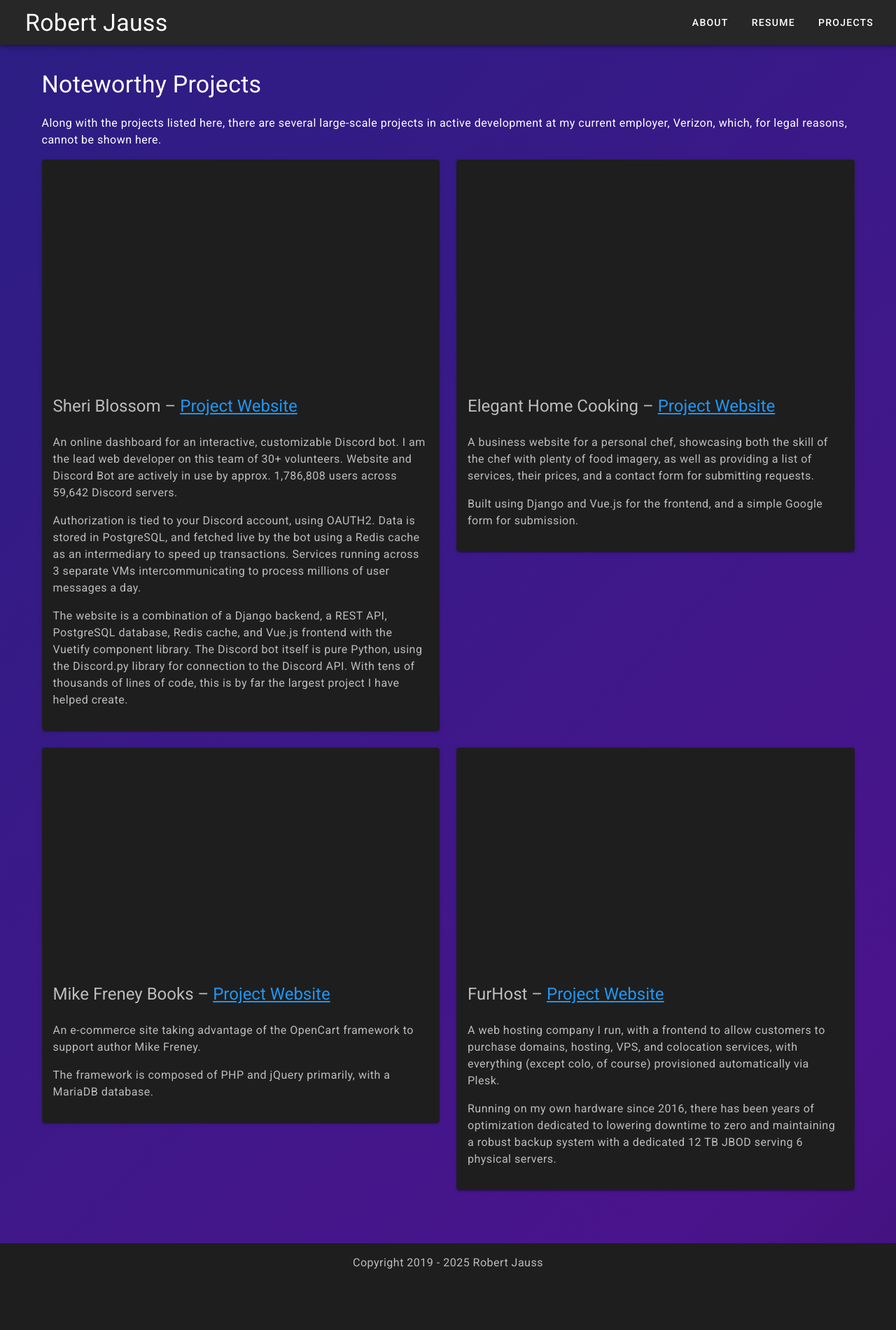
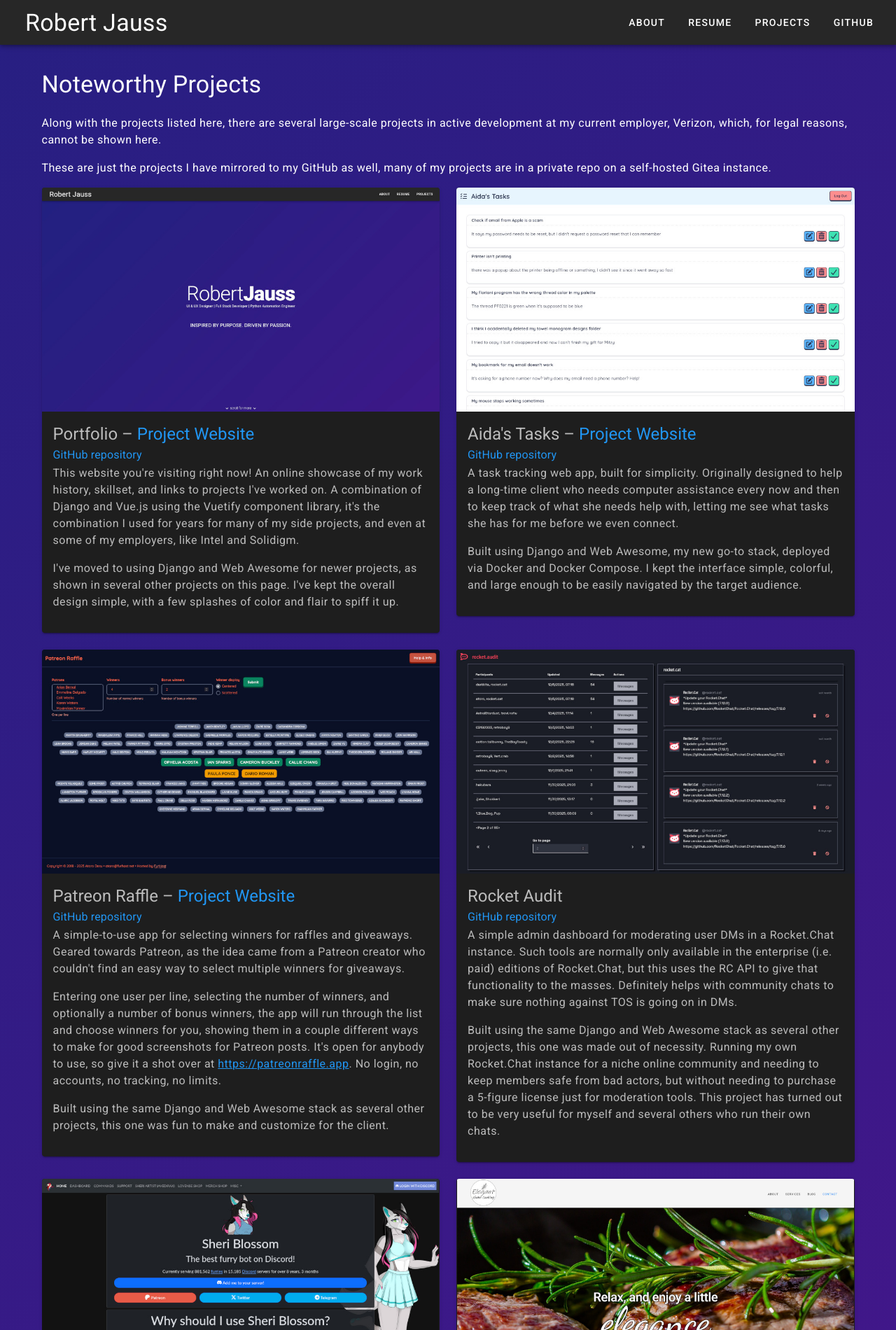
Before and after one commit to robertjauss/Portfolio, a Django app: page /projects/ in a window 1280 px wide. Shown: the top 1900 px of the page at 70% size. Before the commit the page ends 1813 px from the top, so only its background shows below. Run offline with Django 4.2, Linux system fonts and the light colour scheme; some libraries are stand-ins or nearby versions.

Commit message:
Adding new projects and link to GitHb

```diff
--- a/templates/base.html
+++ b/templates/base.html
@@ -94,6 +94,7 @@
           {name: 'About', url: '{% url "about" %}'},
           {name: 'Resume', url: '{% url "resume" %}'},
           {name: 'Projects', url: '{% url "projects" %}'},
+          {name: 'GitHub', url: 'https://github.com/robertjauss/'},
         ],
         {% block data %}{% endblock %}
       },
--- a/templates/projects.html
+++ b/templates/projects.html
@@ -10,16 +10,94 @@
   <h4 class="text-h4 my-6">Noteworthy Projects</h4>
   <p class="text-body-1">Along with the projects listed here, there are several large-scale projects in active
   development at my current employer, Verizon, which, for legal reasons, cannot be shown here.</p>
+  <p class="text-body-1">These are just the projects I have mirrored to my GitHub as well, many of my projects are in
+  a private repo on a self-hosted Gitea instance.</p>
 
   <v-row>
 
     <v-col cols="12" lg="6">
       <v-card>
-        <v-img src="{% static "images/sheri.bot.jpg" %}" contain></v-img>
+        <v-img src="{% static "images/Portfolio.jpg" %}" contain></v-img>
         <v-card-text class="text-body-1">
-          <h5 class="text-h5 mb-6">Sheri Blossom &ndash; <a href="https://sheri.bot" target="_blank">Project Website</a></h5>
+          <h5 class="text-h5">Portfolio &ndash; <a href="https://jauss.dev" target="_blank" class="text-decoration-none">Project Website</a></h5>
+          <span class="text-subtitle-1 mb-6">
+            <a href="https://github.com/robertjauss/Portfolio" target="_blank" class="text-decoration-none">GitHub repository</a>
+          </span>
+          <p>This website you're visiting right now! An online showcase of my work history, skillset, and links to
+            projects I've worked on. A combination of Django and Vue.js using the Vuetify component library, it's the
+            combination I used for years for many of my side projects, and even at some of my employers, like Intel and
+            Solidigm.</p>
+          <p>I've moved to using Django and Web Awesome for newer projects, as shown in several other projects on this
+            page. I've kept the overall design simple, with a few splashes of color and flair to spiff it up.</p>
+        </v-card-text>
+      </v-card>
+    </v-col>
+
+    <v-col cols="12" lg="6">
+      <v-card>
+        <v-img src="{% static "images/AidasTasks.jpg" %}" contain></v-img>
+        <v-card-text class="text-body-1">
+          <h5 class="text-h5">Aida's Tasks &ndash; <a href="https://demo.aidaslist.xyz" target="_blank" class="text-decoration-none">Project Website</a></h5>
+          <span class="text-subtitle-1 mb-6">
+            <a href="https://github.com/robertjauss/aidas-list" target="_blank" class="text-decoration-none">GitHub repository</a>
+          </span>
+          <p>A task tracking web app, built for simplicity. Originally designed to help a long-time client who needs
+            computer assistance every now and then to keep track of what she needs help with, letting me see what
+            tasks she has for me before we even connect.</p>
+          <p>Built using Django and Web Awesome, my new go-to stack, deployed via Docker and Docker Compose. I kept
+            the interface simple, colorful, and large enough to be easily navigated by the target audience.</p>
+        </v-card-text>
+      </v-card>
+    </v-col>
+
+    <v-col cols="12" lg="6">
+      <v-card>
+        <v-img src="{% static "images/PatreonRaffle.jpg" %}" contain></v-img>
+        <v-card-text class="text-body-1">
+          <h5 class="text-h5">Patreon Raffle &ndash; <a href="https://patreonraffle.app" target="_blank" class="text-decoration-none">Project Website</a></h5>
+          <span class="text-subtitle-1 mb-6">
+            <a href="https://github.com/robertjauss/patreon-raffle" target="_blank" class="text-decoration-none">GitHub repository</a>
+          </span>
+          <p>A simple-to-use app for selecting winners for raffles and giveaways. Geared towards Patreon, as the idea
+            came from a Patreon creator who couldn't find an easy way to select multiple winners for giveaways.</p>
+          <p>Entering one user per line, selecting the number of winners, and optionally a number of bonus winners,
+            the app will run through the list and choose winners for you, showing them in a couple different ways to
+            make for good screenshots for Patreon posts. It's open for anybody to use, so give it a shot over at
+            <a href="https://patreonraffle.app" target="_blank">https://patreonraffle.app</a>. No login, no accounts,
+            no tracking, no limits.</p>
+          <p>Built using the same Django and Web Awesome stack as several other projects, this one was fun to make and
+            customize for the client.</p>
+        </v-card-text>
+      </v-card>
+    </v-col>
+
+    <v-col cols="12" lg="6">
+      <v-card>
+        <v-img src="{% static "images/RocketAudit.jpg" %}" contain></v-img>
+        <v-card-text class="text-body-1">
+          <h5 class="text-h5">Rocket Audit</h5>
+          <span class="text-subtitle-1 mb-6">
+            <a href="https://github.com/robertjauss/RocketAudit" target="_blank" class="text-decoration-none">GitHub repository</a>
+          </span>
+          <p>A simple admin dashboard for moderating user DMs in a Rocket.Chat instance. Such tools are normally only
+            available in the enterprise (i.e. paid) editions of Rocket.Chat, but this uses the RC API to give that
+            functionality to the masses. Definitely helps with community chats to make sure nothing against TOS is
+            going on in DMs.</p>
+          <p>Built using the same Django and Web Awesome stack as several other projects, this one was made out of
+            necessity. Running my own Rocket.Chat instance for a niche online community and needing to keep members
+            safe from bad actors, but without needing to purchase a 5-figure license just for moderation tools. This
+            project has turned out to be very useful for myself and several others who run their own chats.</p>
+        </v-card-text>
+      </v-card>
+    </v-col>
+
+    <v-col cols="12" lg="6">
+      <v-card>
+        <v-img src="{% static "images/SheriBlossom.jpg" %}" contain></v-img>
+        <v-card-text class="text-body-1">
+          <h5 class="text-h5 mb-6">Sheri Blossom &ndash; <a href="https://sheri.bot" target="_blank" class="text-decoration-none">Project Website</a></h5>
           <p>An online dashboard for an interactive, customizable Discord bot. I am the lead web developer on this team
-            of 30+ volunteers. Website and Discord Bot are actively in use by approx. 1,786,808 users across 59,642
+            of 30+ volunteers. Website and Discord Bot are actively in use by approx. 880,000 users across 15,000
             Discord servers.</p>
           <p>Authorization is tied to your Discord account, using OAUTH2. Data is stored in PostgreSQL, and fetched
           live by the bot using a Redis cache as an intermediary to speed up transactions. Services running across 3
@@ -36,7 +114,7 @@
       <v-card>
         <v-img src="{% static "images/eleganthome.cooking.jpg" %}" contain></v-img>
         <v-card-text class="text-body-1">
-          <h5 class="text-h5 mb-6">Elegant Home Cooking &ndash; <a href="https://eleganthome.cooking" target="_blank">Project Website</a></h5>
+          <h5 class="text-h5 mb-6">Elegant Home Cooking &ndash; <a href="https://eleganthome.cooking" target="_blank" class="text-decoration-none">Project Website</a></h5>
           <p>
             A business website for a personal chef, showcasing both the skill of the chef with plenty of food imagery,
             as well as providing a list of services, their prices, and a contact form for submitting requests.
@@ -52,7 +130,7 @@
       <v-card>
         <v-img src="{% static "images/mfbooks.jpg" %}" contain></v-img>
         <v-card-text class="text-body-1">
-          <h5 class="text-h5 mb-6">Mike Freney Books &ndash; <a href="https://mikefreneybooks.com" target="_blank">Project Website</a></h5>
+          <h5 class="text-h5 mb-6">Mike Freney Books &ndash; <a href="https://mikefreneybooks.com" target="_blank" class="text-decoration-none">Project Website</a></h5>
           <p>An e-commerce site taking advantage of the OpenCart framework to support author Mike Freney.</p>
           <p>The framework is composed of PHP and jQuery primarily, with a MariaDB database.</p>
         </v-card-text>
@@ -63,7 +141,7 @@
       <v-card>
         <v-img src="{% static "images/furhost-website.jpg" %}" contain></v-img>
         <v-card-text class="text-body-1">
-          <h5 class="text-h5 mb-6">FurHost &ndash; <a href="https://furhost.net" target="_blank">Project Website</a></h5>
+          <h5 class="text-h5 mb-6">FurHost &ndash; <a href="https://furhost.net" target="_blank" class="text-decoration-none">Project Website</a></h5>
           <p>A web hosting company I run, with a frontend to allow customers to purchase domains, hosting, VPS, and
             colocation services, with everything (except colo, of course) provisioned automatically via Plesk.</p>
           <p>Running on my own hardware since 2016, there has been years of optimization dedicated to lowering downtime
```
Also changed, not shown: portfolio/static/images/AidasTasks.jpg (added), portfolio/static/images/PatreonRaffle.jpg (added), portfolio/static/images/Portfolio.jpg (added), portfolio/static/images/RocketAudit.jpg (added), portfolio/static/images/SheriBlossom.jpg (added), portfolio/static/images/acnh.jpg (deleted), portfolio/static/images/sheri.bot.jpg (deleted).
